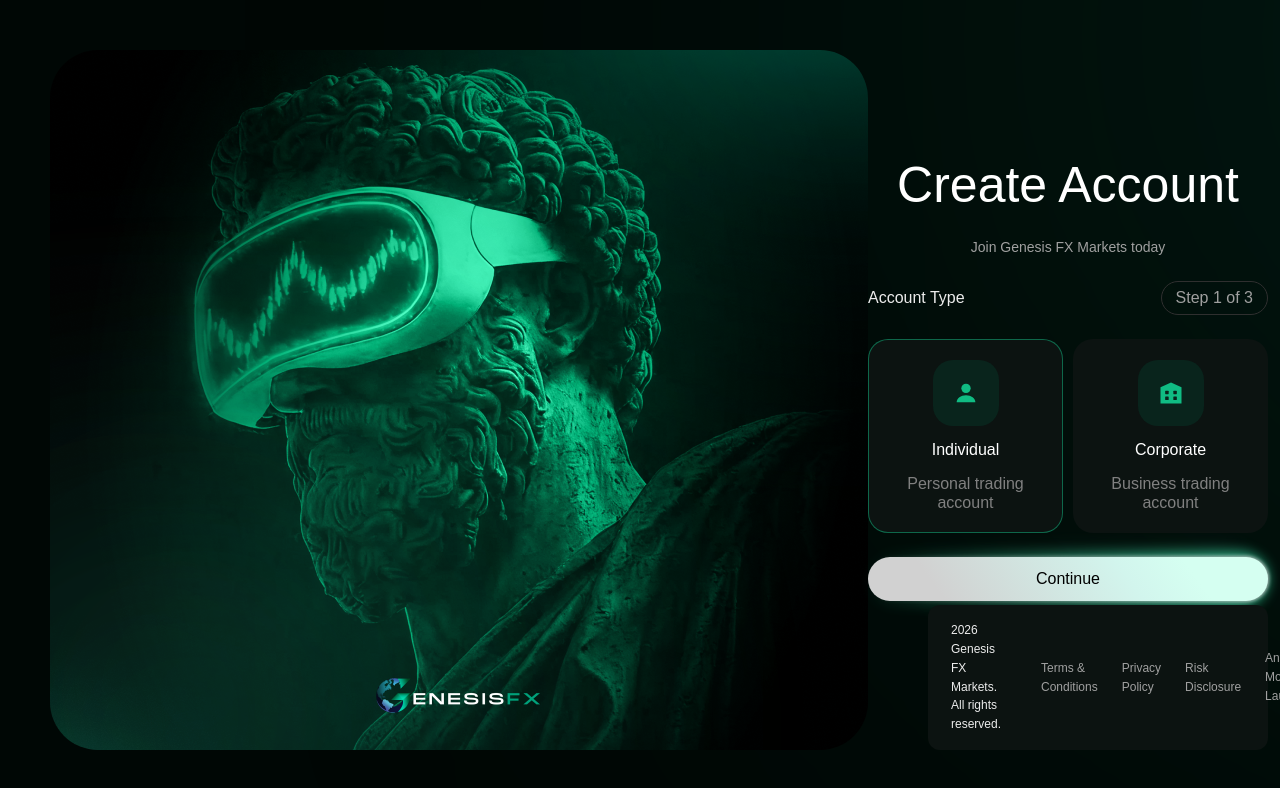
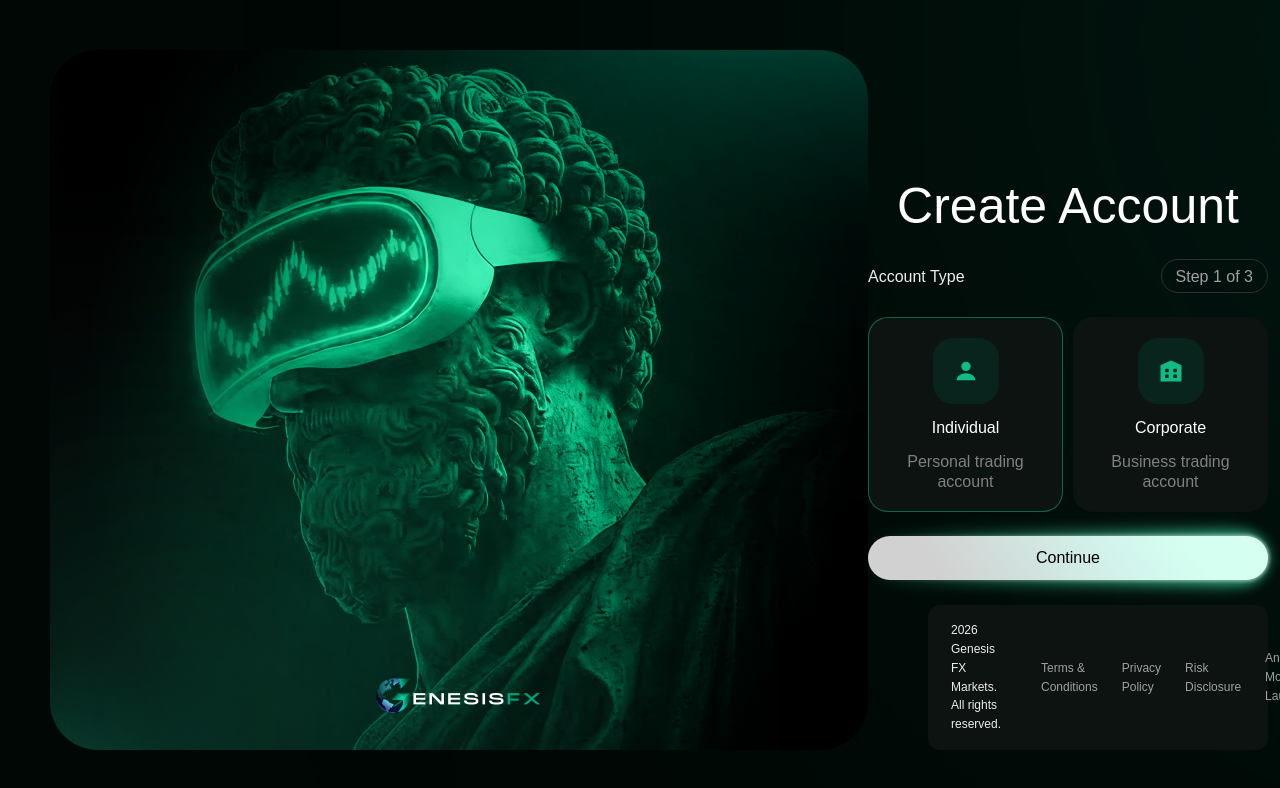
Before and after one commit to Mdx2025/GenesisFxDashboardMDX, a React (Vite) app: page /register in a window 1280 px wide. Shown: the top 788 px of the page. Built offline with nearby package versions, Linux system fonts and the light colour scheme; a web font is replaced by a local one.

Commit message:
remove 'Join Genesis FX Markets today' subtitle from register page

```diff
--- a/src/pages/RegisterPage.tsx
+++ b/src/pages/RegisterPage.tsx
@@ -138,7 +138,6 @@ function Step1({ accountType, setAccountType, onContinue, totalSteps }: {
   return (
     <div className="w-[400px] flex flex-col items-center gap-[1.5rem]">
       <h1 className="text-white text-[3.125rem] font-normal leading-[1.17] text-center">Create Account</h1>
-      <p className="text-[#a0a0a0] text-[0.875rem] leading-[1.175rem] text-center">Join Genesis FX Markets today</p>
 
       <div className="w-full flex items-center justify-between">
         <span className="text-[#ececec] text-[1rem] leading-[1.2]">Account Type</span>
```
